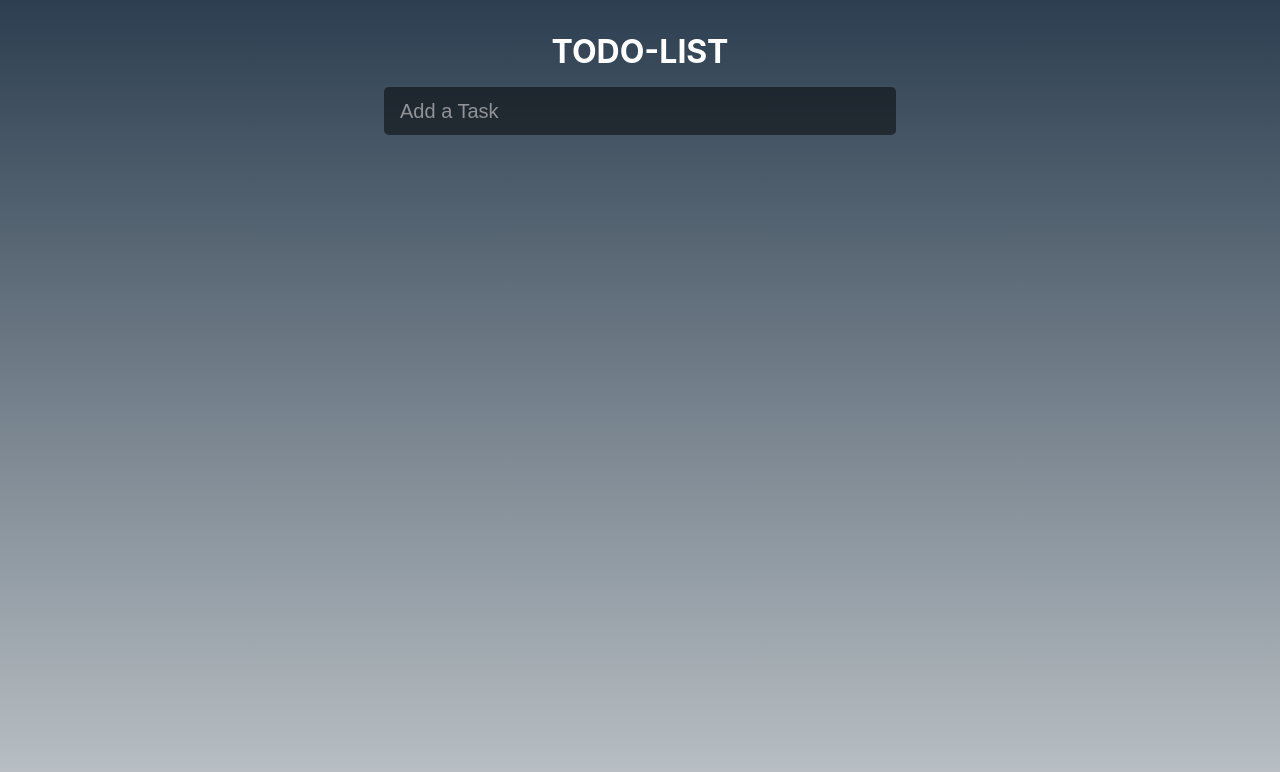
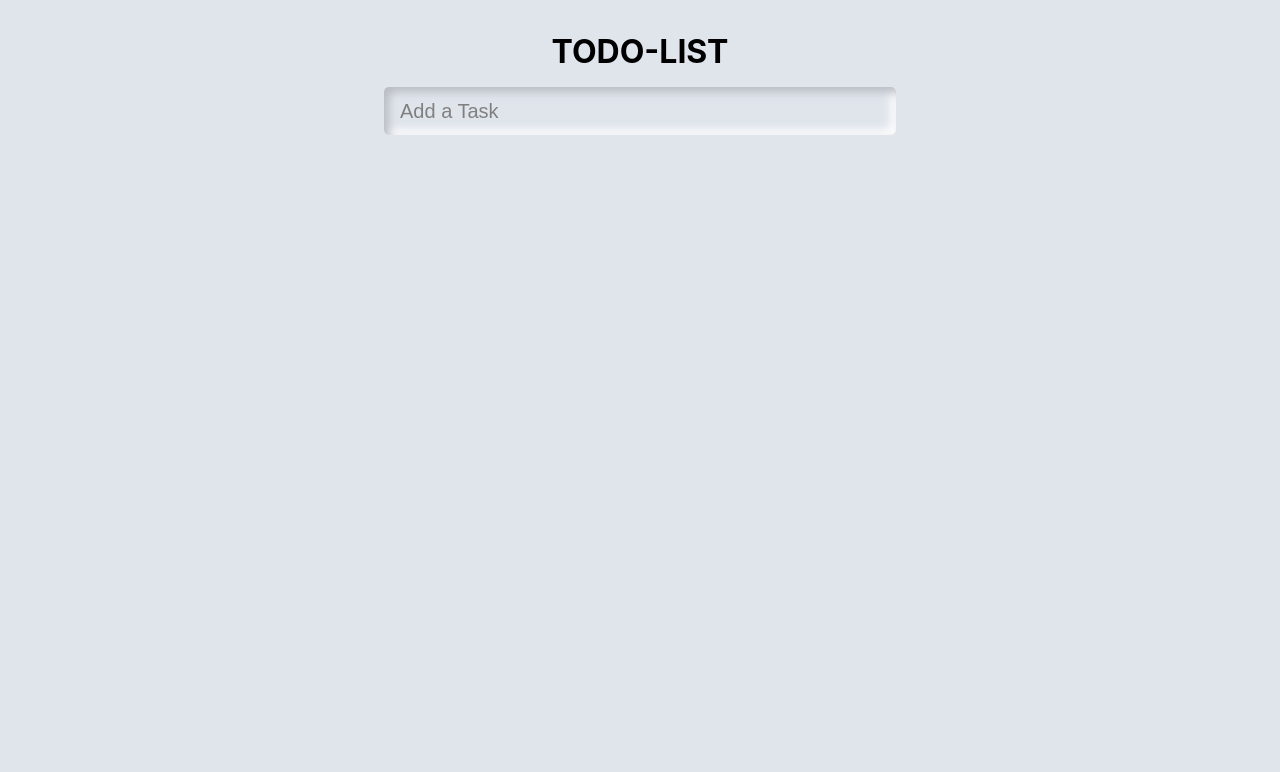
Before and after one commit to AgustinOsses/toDoApp, a Nuxt app: page / in a window 1280 px wide. Shown: the top 772 px of the page. Built offline with nearby package versions, Linux system fonts and the light colour scheme.

Commit message:
se cambia estilo de la todoapp

```diff
--- a/pages/index.vue
+++ b/pages/index.vue
@@ -11,7 +11,7 @@
     />
 
     <div v-for="(item, index) in tasklist" :key="index">
-      <div class="task-wrapper" :class="{ bgGray: index % 2 !== 0 }">
+      <div class="task-wrapper">
         <div class="ckeck-task">
           <input v-model.trim="item.check" type="checkbox" />
           <p class="task" :class="{ done: item.check }">
@@ -56,11 +56,7 @@ export default {
 <style lang="css">
 body {
   height: 100vh;
-  background: #bdc3c7;
-  background: -webkit-linear-gradient(to bottom, #2c3e50, #bdc3c7);
-  background: linear-gradient(to bottom, #2c3e50, #bdc3c7);
-  background-repeat: no-repeat;
-  background-attachment: fixed;
+  background-color: #e0e5ec;
 }
 .lala::placeholder {
   width: 50px;
@@ -74,7 +70,7 @@ body {
 }
 
 .title {
-  color: #fff;
+  color: #000;
 }
 
 .input {
@@ -84,13 +80,13 @@ body {
   border-radius: 5px;
   border: none;
   margin: 1rem 2rem;
-  background: rgba(0, 0, 0, 0.5);
-  color: #fff;
+  background: #e0e5ec;
+  box-shadow: inset 5px 5px 10px #b8bcc2, inset -5px -5px 10px #ffffff;
   padding-left: 1rem;
   outline: none;
 }
 .input::placeholder {
-  color: rgba(255, 255, 255, 0.5);
+  color: gray;
 }
 
 .task-wrapper {
@@ -98,12 +94,13 @@ body {
   align-items: center;
   justify-content: space-between;
   width: 80vw;
-  height: 5rem;
+  height: 3.5rem;
   color: #000;
-  background-color: #fff;
-  margin: 0.1rem;
-  height: 4rem;
   border-radius: 5px;
+  background: #e0e5ec;
+  background: linear-gradient(145deg, #caced4, #f0f5fd);
+  box-shadow: 5px 5px 10px #b8bcc2, -5px -5px 10px #ffffff;
+  margin: 0.4rem;
   padding: 0 0.5rem;
 }
 
@@ -113,7 +110,11 @@ body {
 }
 
 .delete {
-  width: 25px;
+  width: 40px;
+  border-radius: 5px;
+  background: #e0e5ec;
+  box-shadow: 5px 5px 10px #b8bcc2, -5px -5px 10px #ffffff;
+  padding: 0.4rem;
 }
 
 .task {
@@ -152,7 +153,6 @@ button {
 
   .task-wrapper {
     width: 40vw;
-    height: 3rem;
   }
 }
 </style>
```
